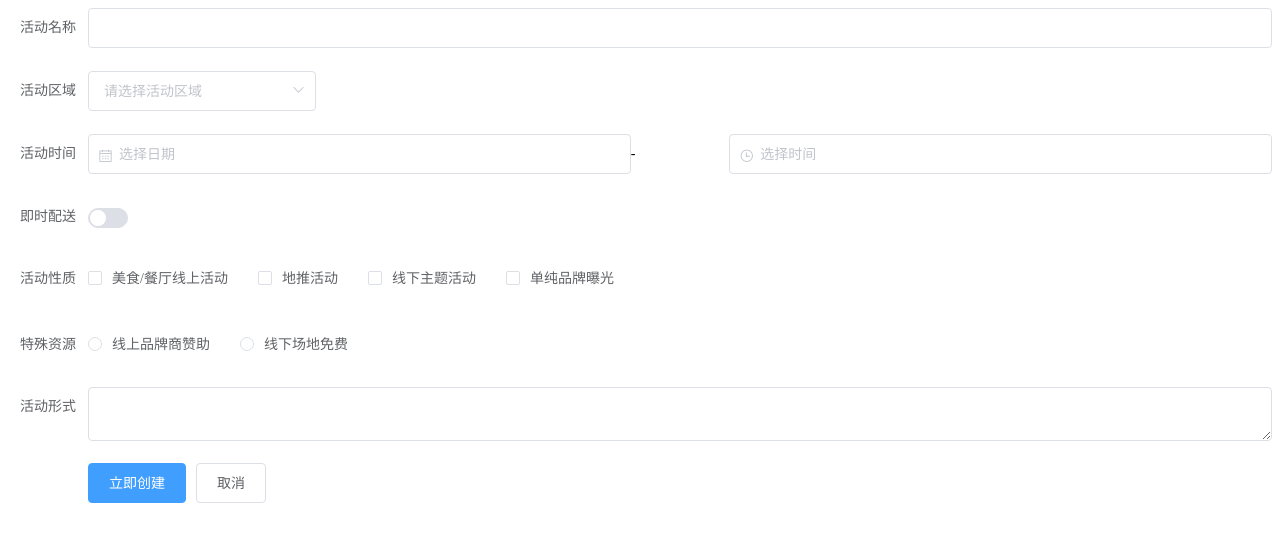
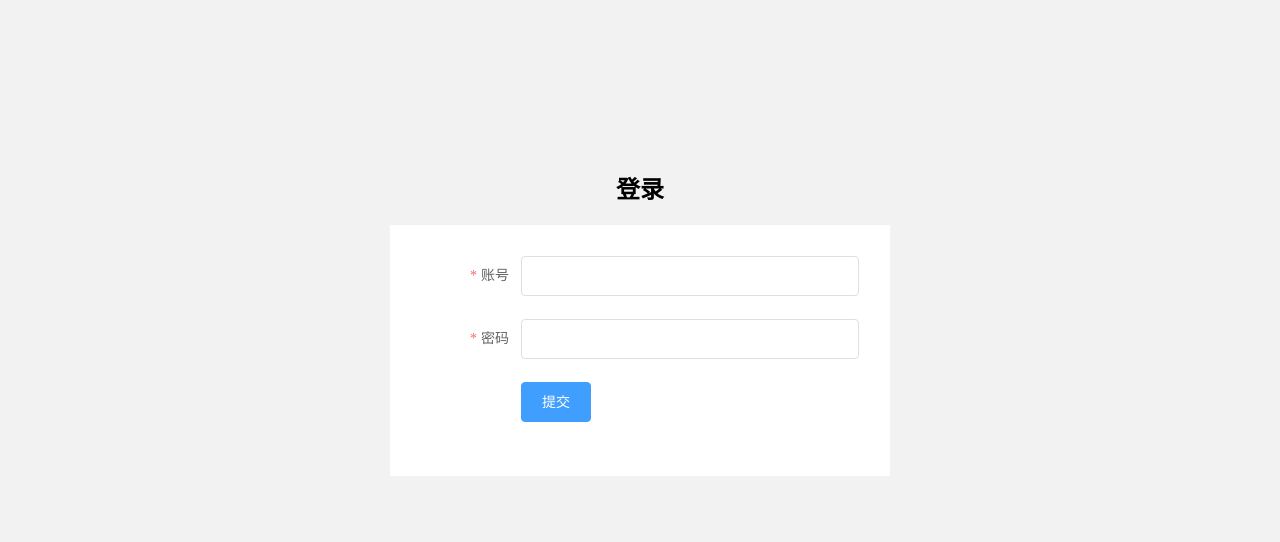
Before and after one commit to 18312883857/news-admin, a Vue app: page /login in a window 1280 px wide. Shown: the top 542 px of the page. Built offline with nearby package versions, Linux system fonts and the light colour scheme.

Commit message:
登录页完成

```diff
--- a/package.json
+++ b/package.json
@@ -7,6 +7,7 @@
     "build": "vue-cli-service build"
   },
   "dependencies": {
+    "axios": "^0.19.0",
     "core-js": "^2.6.5",
     "element-ui": "^2.12.0",
     "vue": "^2.6.10",
@@ -15,6 +16,8 @@
   "devDependencies": {
     "@vue/cli-plugin-babel": "^3.11.0",
     "@vue/cli-service": "^3.11.0",
+    "less": "^3.10.3",
+    "less-loader": "^5.0.0",
     "vue-template-compiler": "^2.6.10"
   }
 }
--- a/src/App.vue
+++ b/src/App.vue
@@ -1,73 +1,24 @@
 <template>
-  <div id="app">
-    <el-form ref="form" :model="form" label-width="80px">
-      <el-form-item label="活动名称">
-        <el-input v-model="form.name"></el-input>
-      </el-form-item>
-      <el-form-item label="活动区域">
-        <el-select v-model="form.region" placeholder="请选择活动区域">
-          <el-option label="区域一" value="shanghai"></el-option>
-          <el-option label="区域二" value="beijing"></el-option>
-        </el-select>
-      </el-form-item>
-      <el-form-item label="活动时间">
-        <el-col :span="11">
-          <el-date-picker type="date" placeholder="选择日期" v-model="form.date1" style="width: 100%;"></el-date-picker>
-        </el-col>
-        <el-col class="line" :span="2">-</el-col>
-        <el-col :span="11">
-          <el-time-picker placeholder="选择时间" v-model="form.date2" style="width: 100%;"></el-time-picker>
-        </el-col>
-      </el-form-item>
-      <el-form-item label="即时配送">
-        <el-switch v-model="form.delivery"></el-switch>
-      </el-form-item>
-      <el-form-item label="活动性质">
-        <el-checkbox-group v-model="form.type">
-          <el-checkbox label="美食/餐厅线上活动" name="type"></el-checkbox>
-          <el-checkbox label="地推活动" name="type"></el-checkbox>
-          <el-checkbox label="线下主题活动" name="type"></el-checkbox>
-          <el-checkbox label="单纯品牌曝光" name="type"></el-checkbox>
-        </el-checkbox-group>
-      </el-form-item>
-      <el-form-item label="特殊资源">
-        <el-radio-group v-model="form.resource">
-          <el-radio label="线上品牌商赞助"></el-radio>
-          <el-radio label="线下场地免费"></el-radio>
-        </el-radio-group>
-      </el-form-item>
-      <el-form-item label="活动形式">
-        <el-input type="textarea" v-model="form.desc"></el-input>
-      </el-form-item>
-      <el-form-item>
-        <el-button type="primary" @click="onSubmit">立即创建</el-button>
-        <el-button>取消</el-button>
-      </el-form-item>
-    </el-form>
-  </div>
+  <router-view></router-view>
 </template>
 <script>
 export default {
-  data() {
-    return {
-      form: {
-        name: "",
-        region: "",
-        date1: "",
-        date2: "",
-        delivery: false,
-        type: [],
-        resource: "",
-        desc: ""
-      }
-    };
-  },
-  methods: {
-    onSubmit() {
-      console.log("submit!");
-    }
-  }
+
 };
 </script>
 <style>
+*{
+  margin: 0;
+  padding: 0;
+}
+a{
+  color: inherit;
+  text-decoration: none;
+}
+ul,li,ol{
+  list-style: none;
+}
+em,i{
+  font-style: normal;
+}
 </style>
--- a/src/main.js
+++ b/src/main.js
@@ -5,8 +5,32 @@ import router from './router'
 import ElementUI from 'element-ui'
 // 引入element样式
 import 'element-ui/lib/theme-chalk/index.css';
+// 引入axios并注册
+import axios from 'axios'
+// 绑定到原型
+Vue.prototype.$axios = axios
+// 设置基准路径
+axios.defaults.baseURL = "http://localhost:3000"
 // 注册element组件
 Vue.use(ElementUI);
+// 设置全局路由守卫
+router.beforeEach((to,from,next)=>{
+  // 判断如果不是登录页，是否有token值
+  if(to.path !== '/login'){
+    // 如果获取到的userdata是个空值，那么就当成一个空对象 这样就不会报错
+    let token = JSON.parse(localStorage.getItem('userdata')||'{}').token
+    if(token){
+      // 正常跳转
+      next()
+    }else{
+      // 如果没有token就跳转登录面
+      next('/login')
+    }
+  }else{
+    // 跳转登录页
+    next()
+  }
+})
 Vue.config.productionTip = false
 
 new Vue({
--- a/src/views/About.vue
+++ /dev/null
@@ -1,5 +0,0 @@
-<template>
-  <div class="about">
-    <h1>This is an about page</h1>
-  </div>
-</template>
--- /dev/null
+++ b/src/views/index.vue
@@ -0,0 +1,15 @@
+<template>
+  <div>
+      123
+  </div>
+</template>
+
+<script>
+export default {
+
+}
+</script>
+
+<style>
+
+</style>
--- /dev/null
+++ b/src/views/login.vue
@@ -0,0 +1,100 @@
+<template>
+  <el-row class="header-all" type="flex" align="middle" justify="center">
+    <el-col class="header-info">
+      <h2>登录</h2>
+      <el-form
+        :model="ruleForm"
+        status-icon
+        :rules="rules"
+        ref="ruleForm"
+        label-width="100px"
+        class="demo-ruleForm"
+      >
+        <el-form-item label="账号" prop="username">
+          <el-input type="username" v-model="ruleForm.username"></el-input>
+        </el-form-item>
+        <el-form-item label="密码" prop="password">
+          <el-input type="password" v-model="ruleForm.password"></el-input>
+        </el-form-item>
+        <el-form-item>
+          <el-button type="primary" @click="submitForm">提交</el-button>
+        </el-form-item>
+      </el-form>
+    </el-col>
+  </el-row>
+</template>
+
+<script>
+import { setTimeout } from 'timers';
+export default {
+  data() {
+    return {
+      ruleForm: {
+        username: "",
+        password: ""
+      },
+      //   定义一个规则
+      rules: {
+        // required代表是否必填, 错误时候的提示,trigger什么时候触发
+        //   如果不输入内容 username.reqeired会发出警告，因为是false
+        username: [{ required: true, message: "请输入账号", trigger: "blur" }],
+        password: [{ required: true, message: "请输入密码", trigger: "blur" }]
+      }
+    };
+  },
+  methods: {
+    submitForm() {
+      // validate方法是element的表单才有的 里面是一个回调函数
+      this.$refs.ruleForm.validate(valid => {
+        // 返回的是一个布尔类型
+        if (valid) {
+          // 发送端口请求
+          this.$axios({
+            url: "/login",
+            method: "post",
+            data: this.ruleForm
+          }).then(res => {
+            let { message, data } = res.data;
+            if (message === "用户不存在") {
+              this.$message.error(message);
+            }
+            // 登录成功
+            this.$message.success(message);
+            // 将roken和id存储到本地
+            localStorage.setItem("userdata", JSON.stringify(data));
+            // 登录成功后跳转到投胎主页
+            setTimeout(()=>{
+                this.$router.push('/')
+            },2000)
+          });
+        }
+      });
+    }
+  }
+};
+</script>
+
+<style lang="less" scoped>
+.header-all {
+  width: 100%;
+  position: absolute;
+  top: 0;
+  bottom: 0;
+  background: #f2f2f2;
+  .header-info {
+    width: 500px;
+    height: 500px;
+    h2 {
+      text-align: center;
+      margin: 20px 0px;
+    }
+    .demo-ruleForm {
+      width: 500px;
+      padding: 30px;
+      box-sizing: border-box;
+      background: #ffffff;
+      border: 1px #ffffff solid;
+    }
+  }
+}
+</style>
```
Also changed, not shown: src/components/HelloWorld.vue (deleted, +0 -57 lines), src/router.js (+5 -2 lines), src/views/Home.vue (deleted, +0 -18 lines), src/assets/logo.png (deleted), 1 other file (tests, documents, lock files or other folders).
